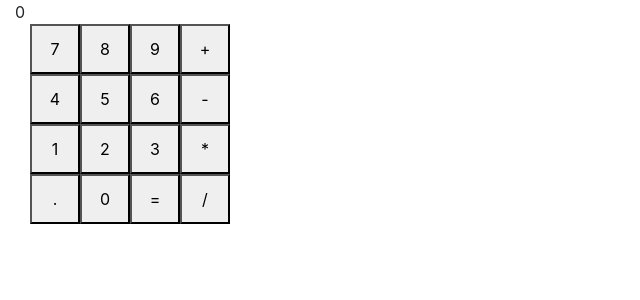
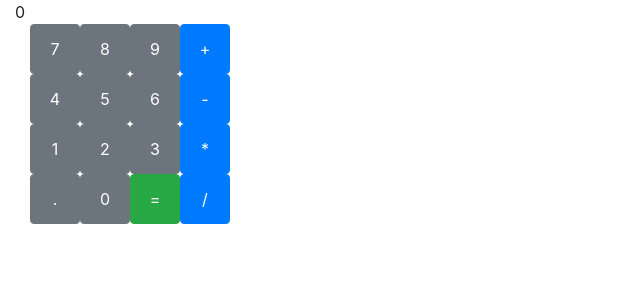
Before and after one commit to federicomoscardo/react-calculator, a React (Create React App) app: page / in a window 1280 px wide. Shown: the top 300 px of the page, without its empty margins (0-640 px from the left). Built offline with nearby package versions, Linux system fonts and the light colour scheme.

Commit message:
finished functions, added the function 'clear' and CSS

```diff
--- a/src/components/Button.js
+++ b/src/components/Button.js
@@ -7,8 +7,8 @@ class Button extends Component {
     actionOnClick = () => {
         switch(this.props.type){
             case 'number':
-                if (this.props.display == 0 || this.props.display == this.props.operand) {
-                    this.props.dispatch({type: "ERASE_DISPLAY"})
+                if (!this.props.addingNumber) {
+                    this.props.dispatch({type: "ERASE_DISPLAY", payload: false})
                 }
                 this.props.dispatch({type: "RECEIVE_NUMBER", payload: this.props.text})
                 break
@@ -21,21 +21,43 @@ class Button extends Component {
             case 'operator':
                 if (this.props.result == "") {
                     this.props.dispatch({type: "FIRST_VALUE", payload: this.props.text})
+                    this.props.dispatch({type: "SHOW_OPERATION", payload: this.props.text})
                     this.props.dispatch({type: "SHOW_RESULT"})
-                    this.props.dispatch({type: "SHOW_OPERATION", payload: this.props.text})
                 } else {
                     this.props.dispatch({type: "SHOW_OPERATION", payload: this.props.text})
-                    //this.props.dispatch({type: "ERASE_DISPLAY"})
                     this.props.dispatch({type: "DO_OPERATION", payload: this.props.text})
                     this.props.dispatch({type: "SHOW_RESULT"})
+                }
+                break
+            case 'clear':
+                if (this.props.display != 0) {
+                    this.props.dispatch({type: "ERASE_DISPLAY", payload: true})
+                } else {
+                    this.props.dispatch({type: "ERASE_ALL"})
                 }
                 break
         }
     }
 
+    styleButton() {
+        switch(this.props.type){
+            case 'number':
+                return "btn btn-secondary"
+            case 'dot':
+                return "btn btn-secondary"
+            case 'operator':
+                if (this.props.text == "="){
+                    return "btn btn-success"
+                }
+                return "btn btn-primary"
+            case 'clear':
+                return "btn btn-danger"
+        }
+    }
+
     render() {
         return (
-            <button onClick={this.actionOnClick}>
+            <button onClick={this.actionOnClick} className={this.styleButton()}>
                 {this.props.text}
             </button>
         )
@@ -46,7 +68,7 @@ function mapStateToProps(state) {
     return {
         display: state.display,
         result: state.result,
-        operand: state.operand
+        addingNumber: state.addingNumber
     }
 }
 
```
